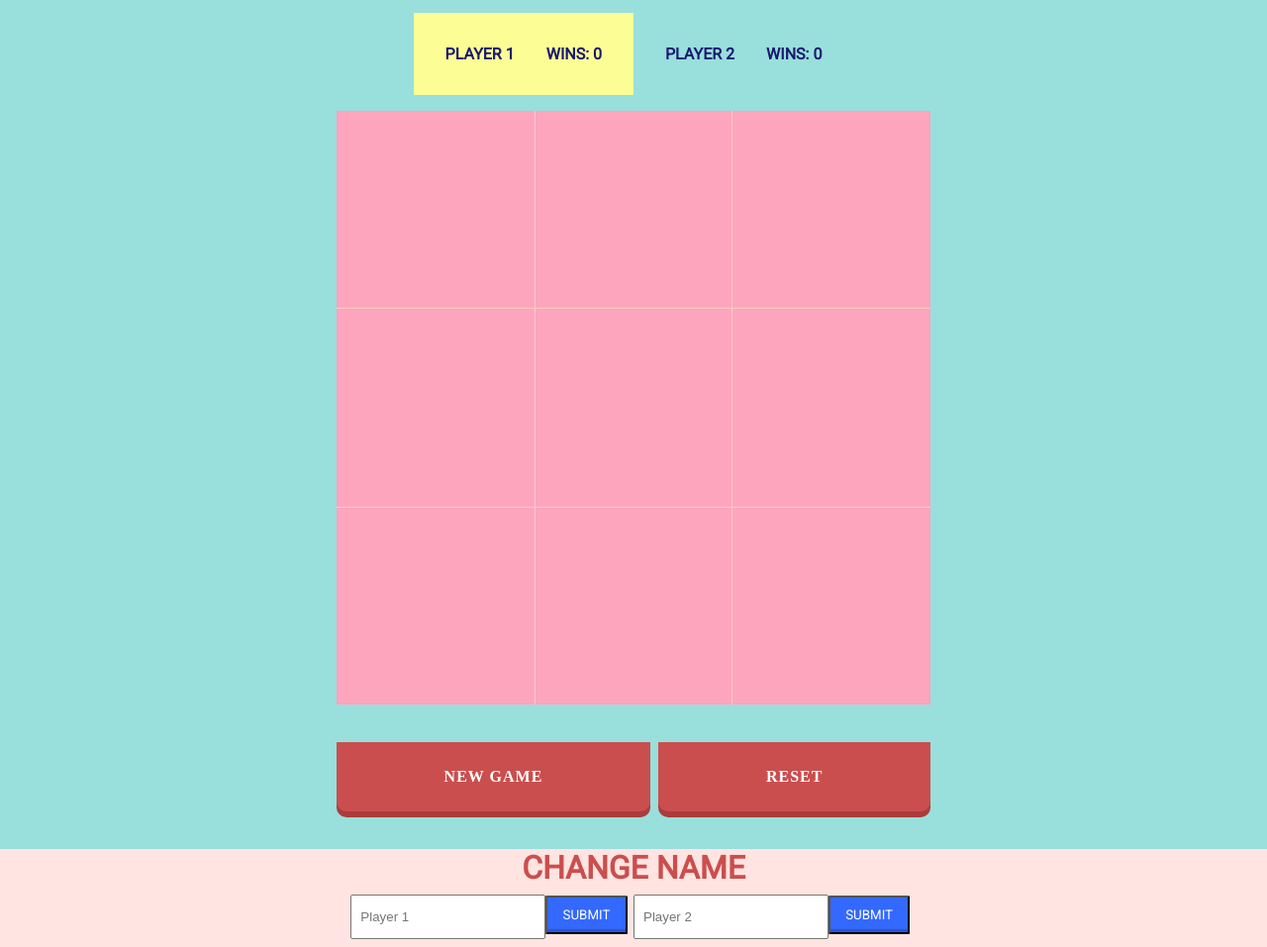
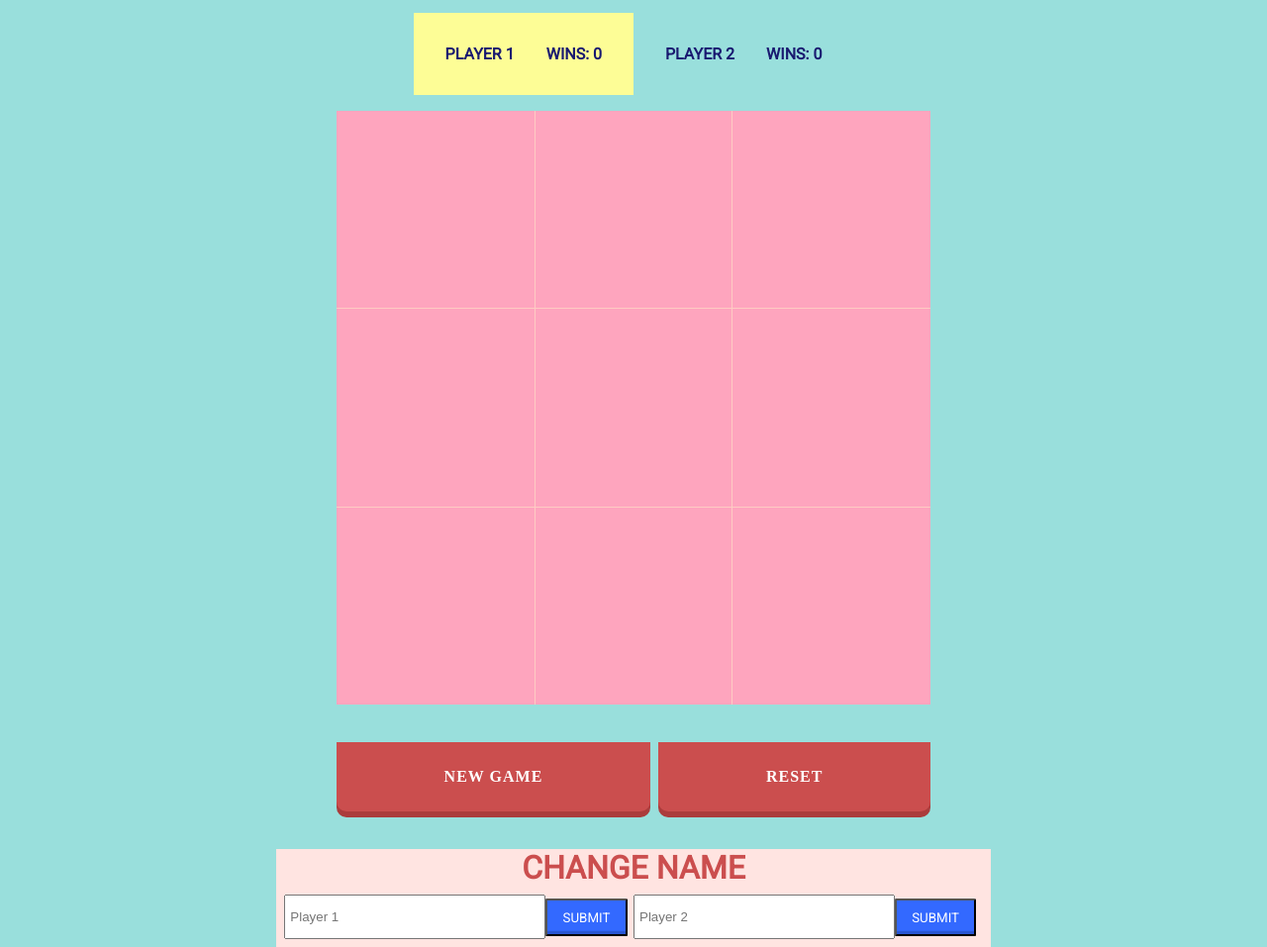
Before and after one commit to cliftonia/Tic-Tac-Toe, a plain HTML site: page index.html in a window 1280 px wide. Shown: the part 73-1030 px from the top of the page at 99% size. Drawn offline with nearby package versions, Linux system fonts and the light colour scheme.

Commit message:
completed some final touches with the css styling

```diff
--- a/app2.js
+++ b/app2.js
@@ -22,6 +22,8 @@ var player2Input = document.querySelector('.player2-input')
 var player1Btn = document.querySelector('.change-player1-btn')
 var player2Btn = document.querySelector('.change-player2-btn')
 
+
+// Change Player functions
 var player1Name = 'Player 1'
 var player2Name = 'Player 2'
 
@@ -36,10 +38,8 @@ var changePlayer2Name = function () {
 player1Btn.addEventListener('click', changePlayer1Name)
 player2Btn.addEventListener('click', changePlayer2Name)
 
-// document.querySelector('h2.player1').textContent = player1Input.value
 
-
-// Display Winner Functions
+// Display Winner Functions and Draw Functions
 p1Score = document.querySelector('.p1-games-won')
 p2Score = document.querySelector('.p2-games-won')
 
@@ -95,6 +95,8 @@ var newGame = function () {
   counter = 0
   p1Score.textContent = 0
   p2Score.textContent = 0
+  player1Name = "Player 1"
+  player2Name = "Player 2"
 }
 
 var resetBoard = function () {
--- a/style.css
+++ b/style.css
@@ -1,7 +1,11 @@
+html {
+  display: flex;
+}
+
 body {
   background-color: #99dfdc;
+  margin: 0 auto;
 }
-
 
 /* Here is where I have sized the boxes */
 .box-top,
@@ -163,8 +167,6 @@ div {
   color: midnightblue;
 }
 
-margin: 2vmin;
-
 .p1-win-heading,
 .p2-win-heading {
   padding-bottom: 1rem;
@@ -199,7 +201,8 @@ margin: 2vmin;
   background-color: mistyrose;
 }
 
-.inputs {
+.inputs,
+.inputs2 {
   display: flex;
   justify-content: center;
 }
@@ -219,13 +222,21 @@ margin: 2vmin;
   text-transform: uppercase;
 }
 
-div.inputs {
+div.inputs,
+div.inputs2 {
   padding: 1vmin;
 }
 
 .player1-input,
 .player2-input {
-  padding: 1vmin;
+  padding: 0.5vmin;
+  width: 33vmin;
+}
+
+input.player1-input,
+input.player2-input {
+  /* height: 1vmin;
+  width: 1vmin; */
 }
 
 .change-player1-btn,
@@ -248,14 +259,14 @@ position:relative;
 
 .change-player1-btn,
 .change-player2-btn {
-top:0.1em;
+top: 0.5vmin;
 }
 
 @media all and (max-width:30em){
 .change-player1-btn,
 .change-player2-btn {
 display:block;
-margin:0.4em auto;
+/* margin:0.4em auto; */
  }
 }
 
```
